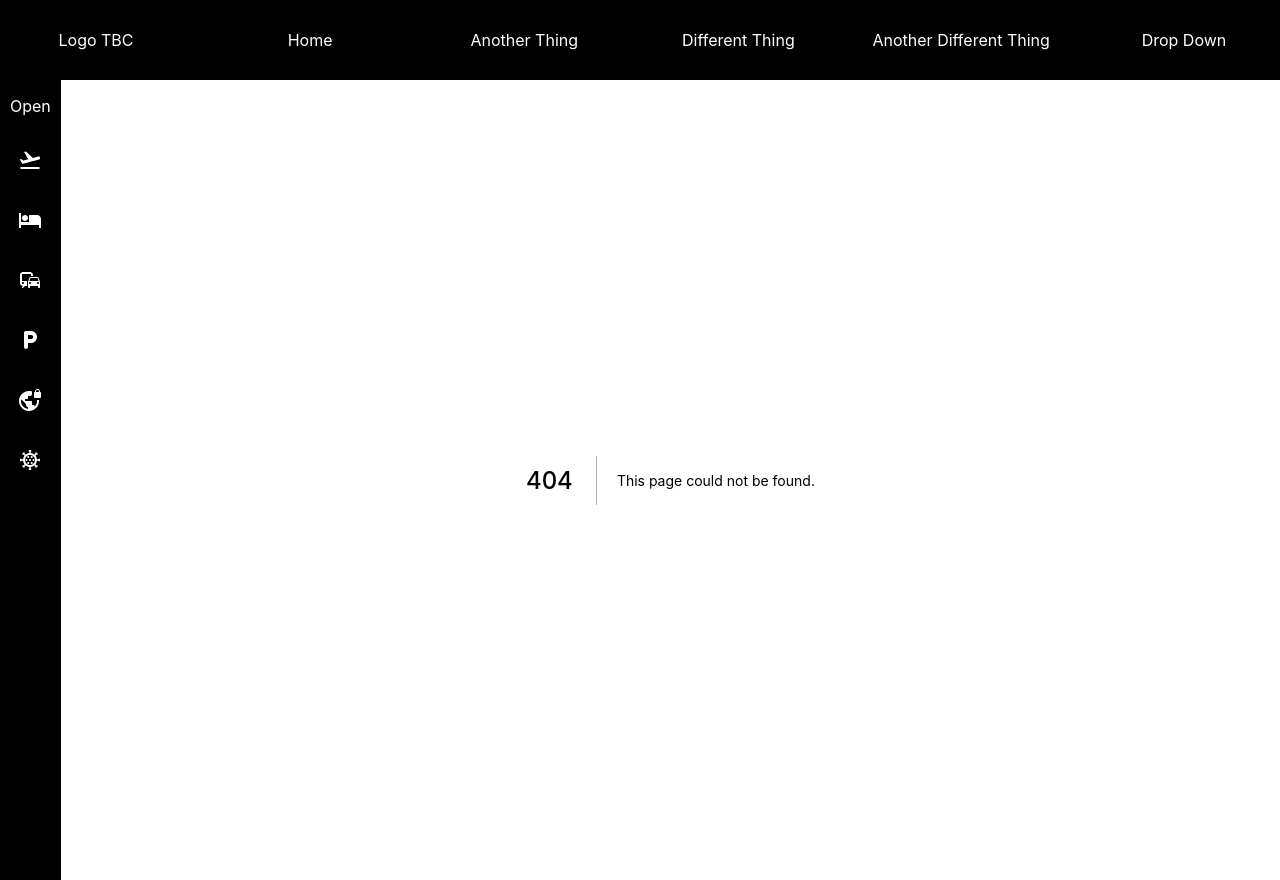
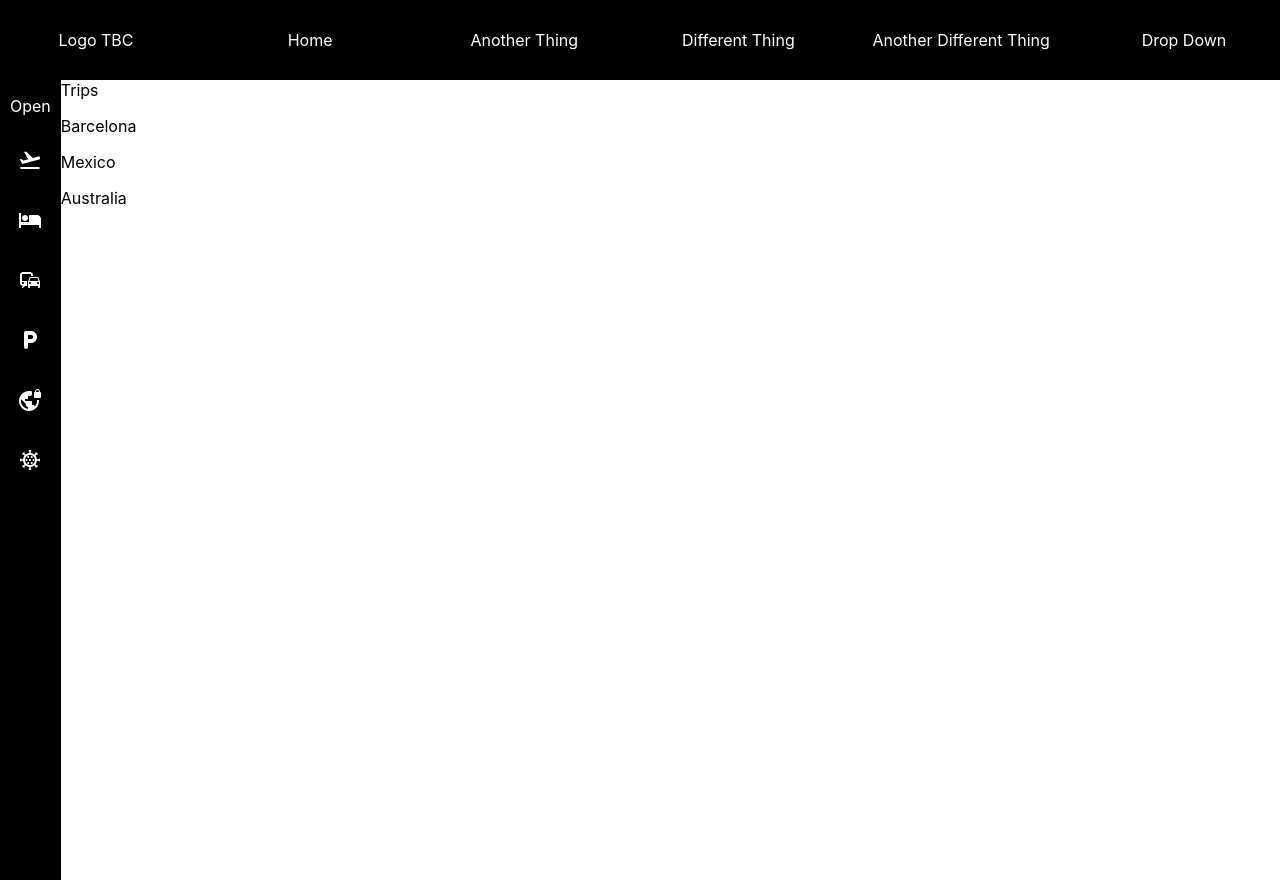
Before and after one commit to clovellbsc/next-app, a Next.js app: page /trips in a window 1280 px wide. Before the commit this address had no page. Built offline with nearby package versions, Linux system fonts and the light colour scheme.

Commit message:
Basic structure for trips page

```diff
--- /dev/null
+++ b/pages/trips/index.tsx
@@ -0,0 +1,14 @@
+const Trips = () => {
+  return (
+    <div>
+      <div>Trips</div>
+      <div>
+        <p>Barcelona</p>
+        <p>Mexico</p>
+        <p>Australia</p>
+      </div>
+    </div>
+  );
+};
+
+export default Trips;
```
